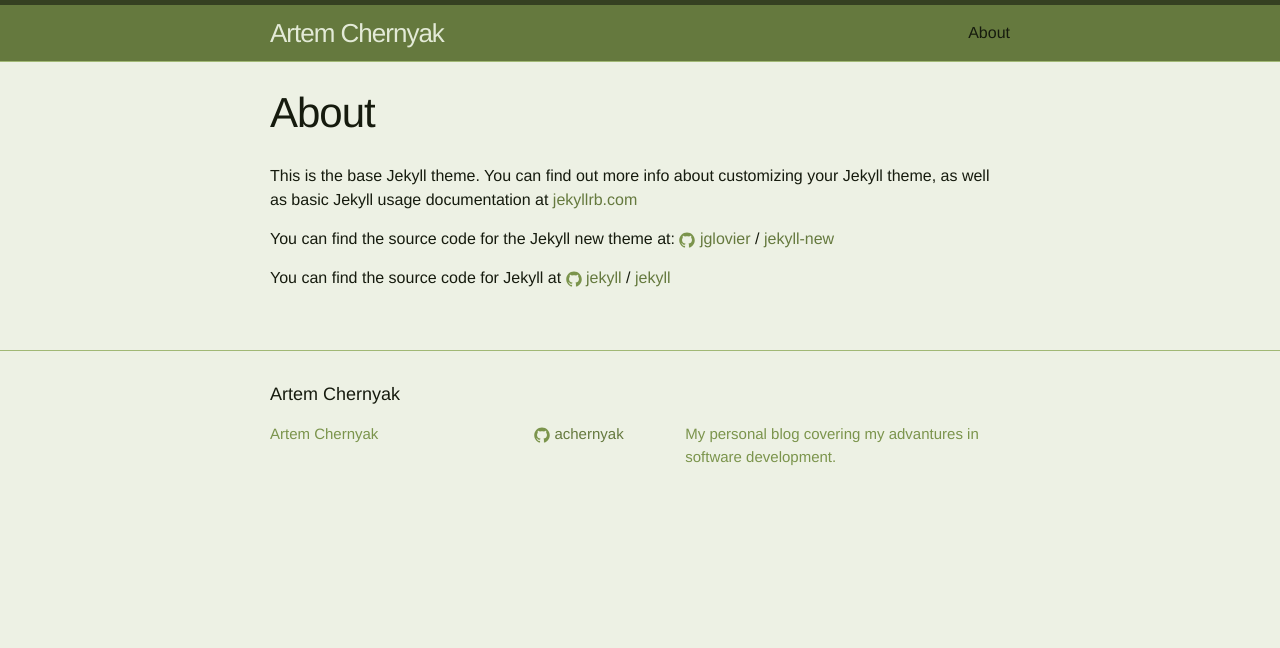
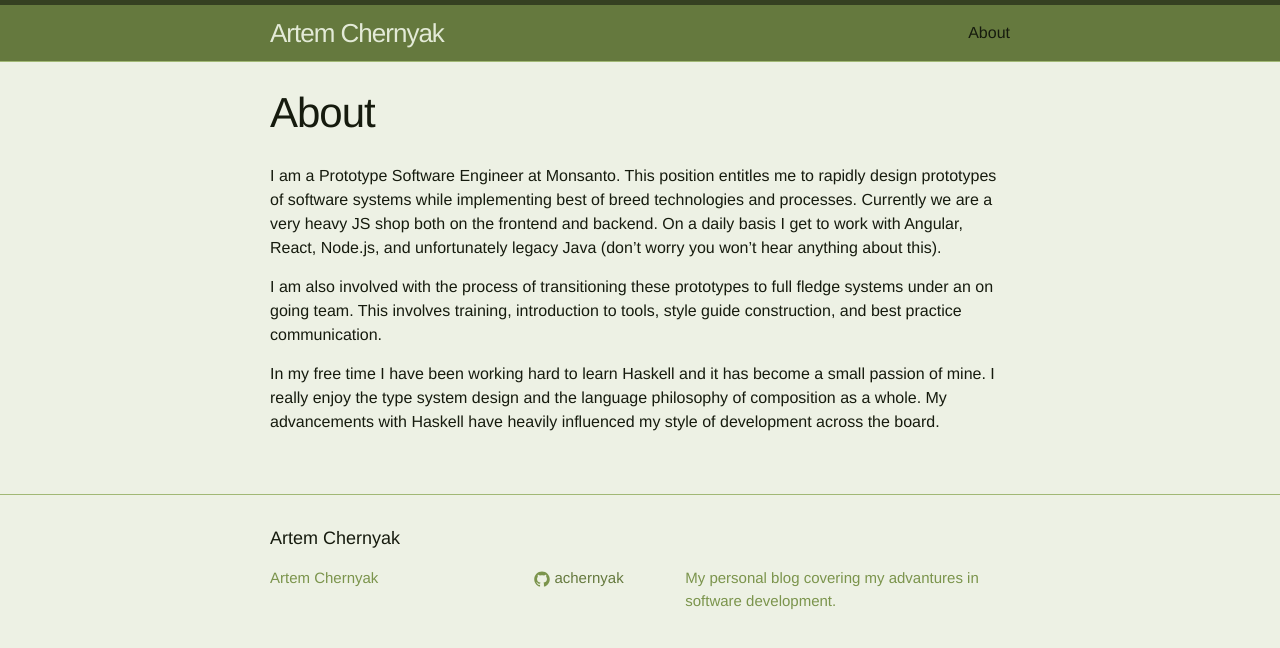
Before and after one commit to achernyak/old.achernyak, a Jekyll site: the page built from about.md, in a window 1280 px wide. Shown: the top 648 px of the page. Built offline with Jekyll 4.4.1, drawn with Linux system fonts in a browser that asks for light colours.

Commit message:
Update about.md

```diff
--- a/about.md
+++ b/about.md
@@ -4,12 +4,8 @@ title: About
 permalink: /about/
 ---
 
-This is the base Jekyll theme. You can find out more info about customizing your Jekyll theme, as well as basic Jekyll usage documentation at [jekyllrb.com](http://jekyllrb.com/)
+I am a Prototype Software Engineer at Monsanto. This position entitles me to rapidly design prototypes of software systems while implementing best of breed technologies and processes. Currently we are a very heavy JS shop both on the frontend and backend. On a daily basis I get to work with Angular, React, Node.js, and unfortunately legacy Java (don’t worry you won’t hear anything about this).
 
-You can find the source code for the Jekyll new theme at:
-{% include icon-github.html username="jglovier" %} /
-[jekyll-new](https://github.com/jglovier/jekyll-new)
+I am also involved with the process of transitioning these prototypes to full fledge systems under an on going team. This involves training, introduction to tools, style guide construction, and best practice communication.
 
-You can find the source code for Jekyll at
-{% include icon-github.html username="jekyll" %} /
-[jekyll](https://github.com/jekyll/jekyll)
+In my free time I have been working hard to learn Haskell and it has become a small passion of mine. I really enjoy the type system design and the language philosophy of composition as a whole. My advancements with Haskell have heavily influenced my style of development across the board.
```
